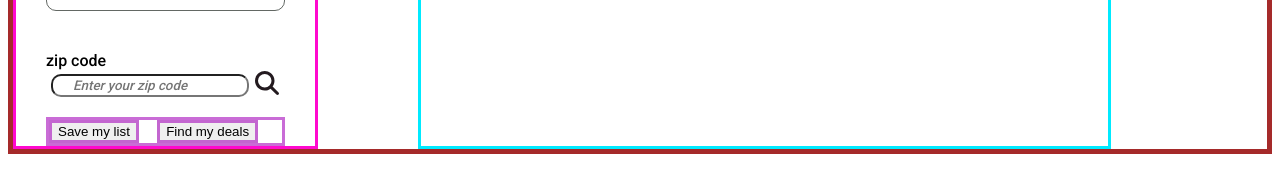
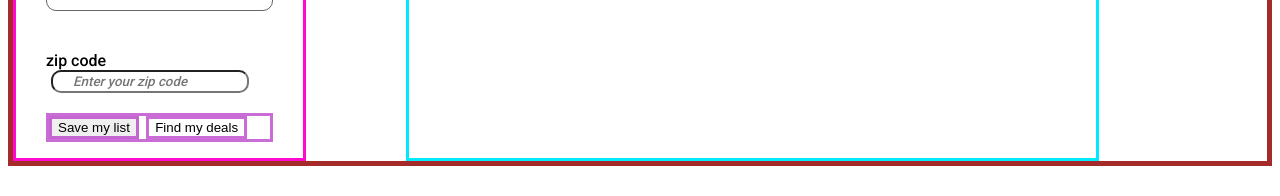
Before and after one commit to antunishdPursuit/coinmatterscapstone-frontend, a React (Create React App) app: page /search in a window 1280 px wide. Shown: the part 432-628 px from the top of the page. Built offline with nearby package versions, Linux system fonts and the light colour scheme; no server answers; a web font is replaced by a local one.

Commit message:
there was an error in the console sayng 'warning a component of a child is controlling...' now it is gone. This should fix any issues for deployment via Netlify

```diff
--- a/src/Components/Searches/SearchBar.js
+++ b/src/Components/Searches/SearchBar.js
@@ -31,7 +31,10 @@ export default function SearchBar({ userList, onSearch }) {
                 value={zipcode}
                 onChange={(e) => setZipcode(e.target.value)}
             />
-            <button className="search-button" onClick={handleSearch}><FontAwesomeIcon icon={faSearch} size="lg" style={{color: "#231a1f",fontSize: "24px", fontWeight: "bold"}} /></button>
+            <div className="buttons">
+                    <button>Save my list</button>
+                    <button className="search-button" onClick={handleSearch}>Find my deals</button>
+            </div>
           </div>
           <div className="message">
               <ul>
--- a/src/Components/Searches/UserList.js
+++ b/src/Components/Searches/UserList.js
@@ -102,10 +102,6 @@ export default function UserList() {
                     zip code
                     <SearchBar userList={itemList} onSearch={findCheapestOptions} />
                 </div>
-                <div className="buttons">
-                    <button>Save my list</button>
-                    <button>Find my deals</button>
-                </div>
             </div>
             <div className="deals-container">
                 <h3>Your Options</h3>
```
